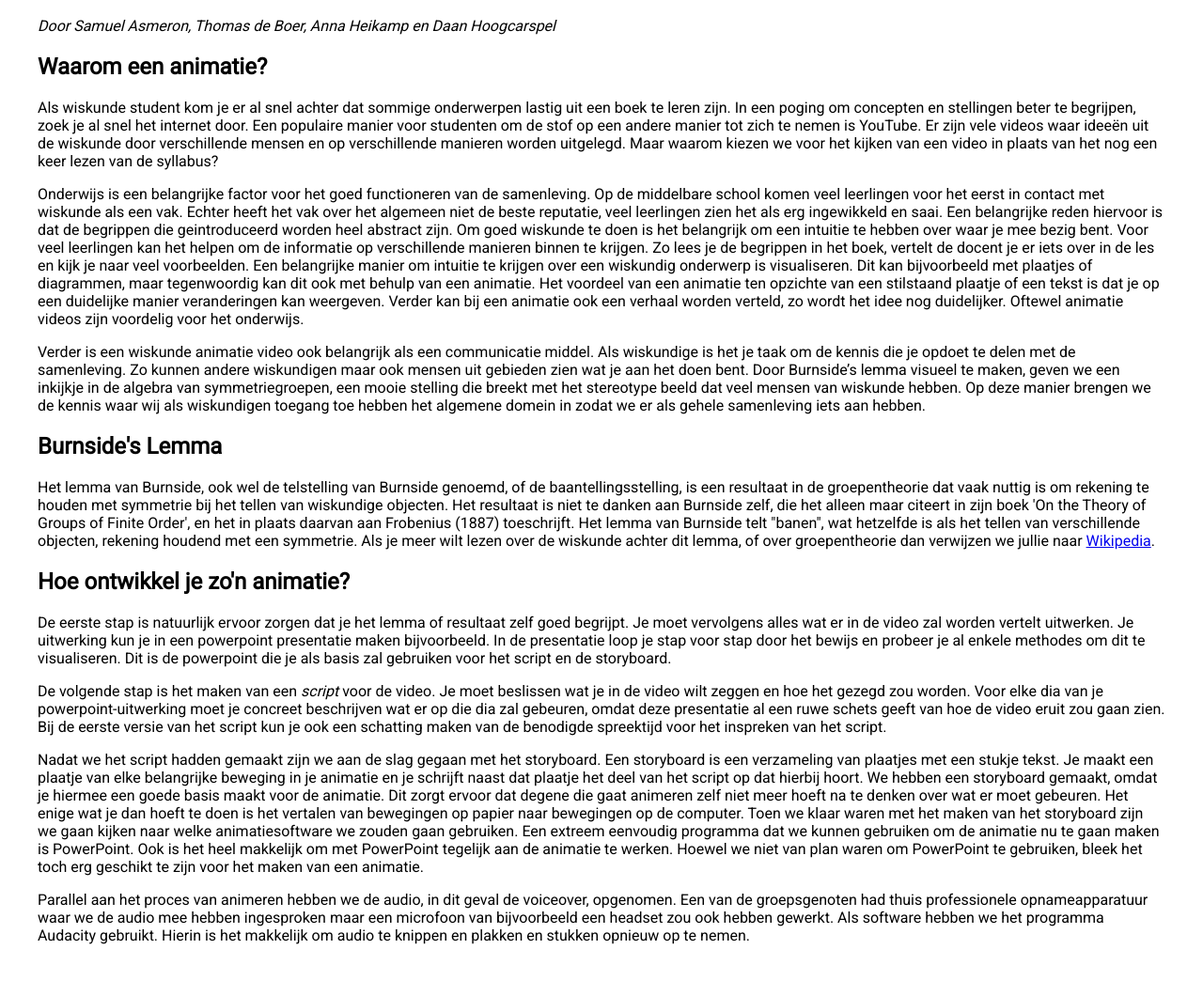
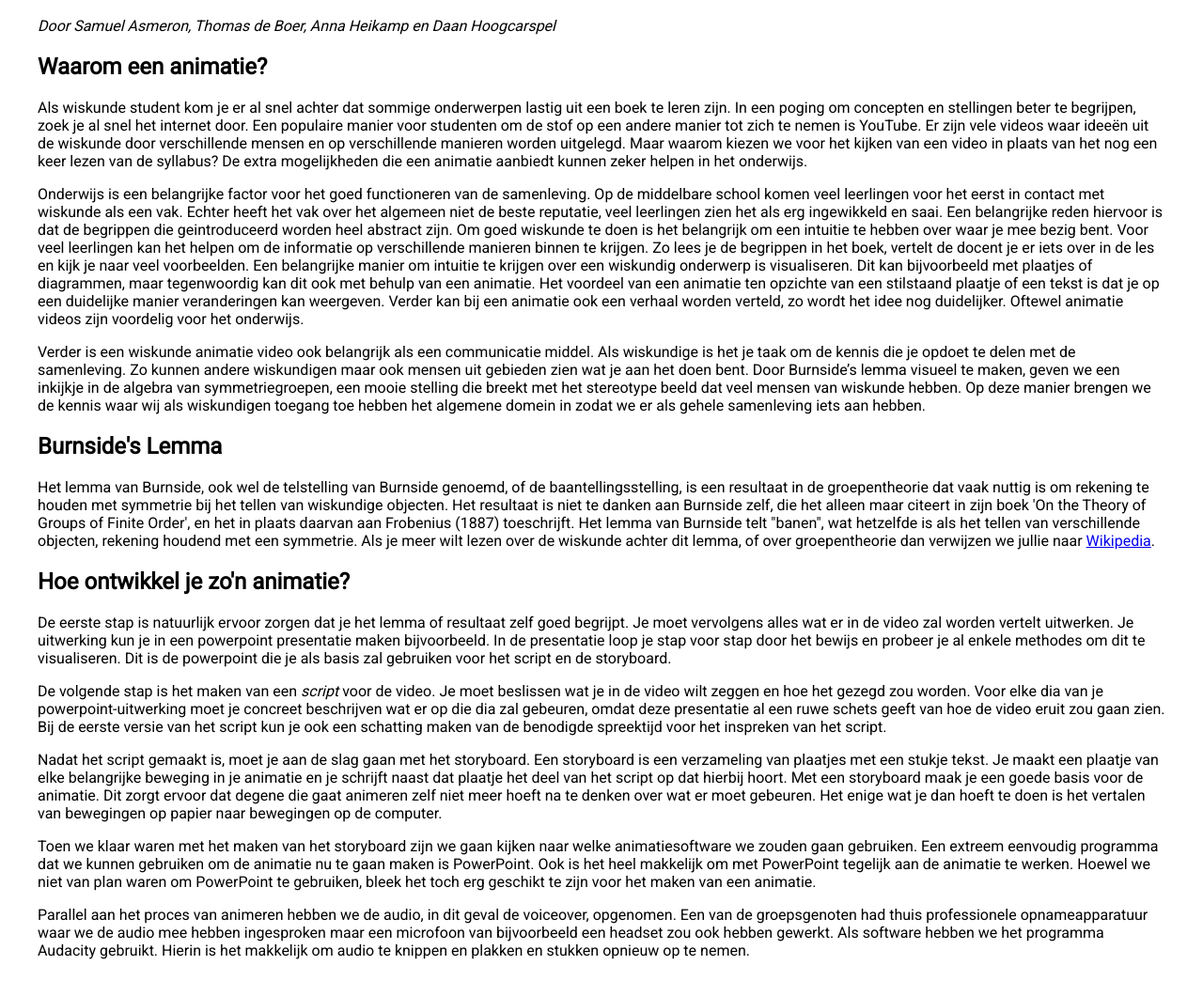
Before and after one commit to NicosStarreveld/Onderwijs-Communicatie, a Jekyll site: the page built from Pages/Animation.md, in a window 1280 px wide and 1400 px high, scrolled down 534 px. Shown: the part 339-1399 px from the top of the window at 94% size. Built offline with Jekyll 4.4.1, drawn with Linux system fonts in a browser that asks for light colours.

Commit message:
Update Animation.md

```diff
--- a/Pages/Animation.md
+++ b/Pages/Animation.md
@@ -20,7 +20,8 @@ description: Deze animatie is ontwikkeld door Samuel Asmeron, Thomas de Boer, An
 
 <h2> Waarom een animatie?</h2>
 <p></p>
-<p> Als wiskunde student kom je er al snel achter dat sommige onderwerpen lastig uit een boek te leren zijn. In een poging om concepten en stellingen beter te begrijpen, zoek je al snel het internet door. Een populaire manier voor studenten om de stof op een andere manier tot zich te nemen is YouTube. Er zijn vele videos waar ideeën uit de wiskunde door verschillende mensen en op verschillende manieren worden uitgelegd. Maar waarom kiezen we voor het kijken van een video in plaats van het nog een keer lezen van de syllabus?</p>
+<p> Als wiskunde student kom je er al snel achter dat sommige onderwerpen lastig uit een boek te leren zijn. In een poging om concepten en stellingen beter te begrijpen, zoek je al snel het internet door. Een populaire manier voor studenten om de stof op een andere manier tot zich te nemen is YouTube. Er zijn vele videos waar ideeën uit de wiskunde door verschillende mensen en op verschillende manieren worden uitgelegd. Maar waarom kiezen we voor het kijken van een video in plaats van het nog een keer lezen van de syllabus? De extra mogelijkheden die een animatie aanbiedt kunnen zeker helpen in het onderwijs.</p>
+
 <p>Onderwijs is een belangrijke factor voor het goed functioneren van de samenleving. Op de middelbare school komen veel leerlingen voor het eerst in contact met wiskunde als een vak. Echter heeft het vak over het algemeen niet de beste reputatie, veel leerlingen zien het als erg ingewikkeld en saai. Een belangrijke reden hiervoor is dat de begrippen die geintroduceerd worden heel abstract zijn. Om goed wiskunde te doen is het belangrijk om een intuitie te hebben over waar je mee bezig bent. Voor veel leerlingen kan het helpen om de informatie op verschillende manieren binnen te krijgen. Zo lees je de begrippen in het boek, vertelt de docent je er iets over in de les en kijk je naar veel voorbeelden. Een belangrijke manier om intuitie te krijgen over een wiskundig onderwerp is visualiseren. Dit kan bijvoorbeeld met plaatjes of diagrammen, maar tegenwoordig kan dit ook met behulp van een animatie. Het voordeel van een animatie ten opzichte van een stilstaand plaatje of een tekst is dat je op een duidelijke manier veranderingen kan weergeven. Verder kan bij een animatie ook een verhaal worden verteld, zo wordt het idee nog duidelijker. Oftewel animatie videos zijn voordelig
 voor het onderwijs. </p>
 <p>Verder is een wiskunde animatie video ook belangrijk als een communicatie middel. Als wiskundige is het je taak om de kennis die je opdoet te delen met de samenleving. Zo kunnen andere wiskundigen maar ook mensen uit gebieden zien wat je aan het doen bent. Door Burnside’s lemma visueel te maken, geven we een inkijkje in de algebra van symmetriegroepen, een mooie stelling die breekt met het stereotype beeld dat veel mensen van wiskunde hebben. Op deze manier brengen we de kennis waar wij als wiskundigen toegang toe hebben het algemene domein in zodat we er als gehele samenleving iets aan hebben.</p>
@@ -38,8 +39,9 @@ Als je meer wilt lezen over de wiskunde achter dit lemma, of over groepentheorie
 
 <p>De volgende stap is het maken van een <i>script</i> voor de video. Je moet beslissen wat je in de video wilt zeggen en hoe het gezegd zou worden. Voor elke dia van je powerpoint-uitwerking moet je concreet beschrijven wat er op die dia zal gebeuren, omdat deze presentatie al een ruwe schets geeft van hoe de video eruit zou gaan zien. Bij de eerste versie van het script kun je ook een schatting maken van de benodigde spreektijd voor het inspreken van het script. </p>
 
-<p>Nadat we het script hadden gemaakt zijn we aan de slag gegaan met het storyboard. Een storyboard is een verzameling van plaatjes met een stukje tekst. Je maakt een plaatje van elke belangrijke beweging in je animatie en je schrijft naast dat plaatje het deel van het script op dat hierbij hoort. We hebben een storyboard gemaakt, omdat je hiermee een goede basis maakt voor de animatie. Dit zorgt ervoor dat degene die gaat animeren zelf niet meer hoeft na te denken over wat er moet gebeuren. Het enige wat je dan hoeft te doen is het vertalen van bewegingen op papier naar bewegingen op de computer. Toen we klaar waren met het maken van het storyboard zijn we gaan kijken naar welke animatiesoftware we zouden gaan gebruiken. Een extreem eenvoudig programma dat we kunnen gebruiken om de animatie nu te gaan maken is PowerPoint. Ook is het heel makkelijk om met PowerPoint tegelijk aan de animatie te werken. Hoewel we
-niet van plan waren om PowerPoint te gebruiken, bleek het toch erg geschikt te zijn voor het maken van een animatie.</p>
+<p>Nadat het script gemaakt is, moet je aan de slag gaan met het storyboard. Een storyboard is een verzameling van plaatjes met een stukje tekst. Je maakt een plaatje van elke belangrijke beweging in je animatie en je schrijft naast dat plaatje het deel van het script op dat hierbij hoort. Met een storyboard maak je een goede basis voor de animatie. Dit zorgt ervoor dat degene die gaat animeren zelf niet meer hoeft na te denken over wat er moet gebeuren. Het enige wat je dan hoeft te doen is het vertalen van bewegingen op papier naar bewegingen op de computer.</p>
+
+<p>Toen we klaar waren met het maken van het storyboard zijn we gaan kijken naar welke animatiesoftware we zouden gaan gebruiken. Een extreem eenvoudig programma dat we kunnen gebruiken om de animatie nu te gaan maken is PowerPoint. Ook is het heel makkelijk om met PowerPoint tegelijk aan de animatie te werken. Hoewel we niet van plan waren om PowerPoint te gebruiken, bleek het toch erg geschikt te zijn voor het maken van een animatie.</p>
 
 <p>Parallel aan het proces van animeren hebben we de audio, in dit geval de voiceover, opgenomen. Een van de groepsgenoten had thuis professionele opnameapparatuur waar we de audio mee hebben ingesproken maar een microfoon van bijvoorbeeld een headset zou ook hebben gewerkt. Als software hebben we het programma Audacity gebruikt. Hierin is het makkelijk om audio te knippen en plakken en stukken opnieuw op te nemen.</p>
 </html>
```
